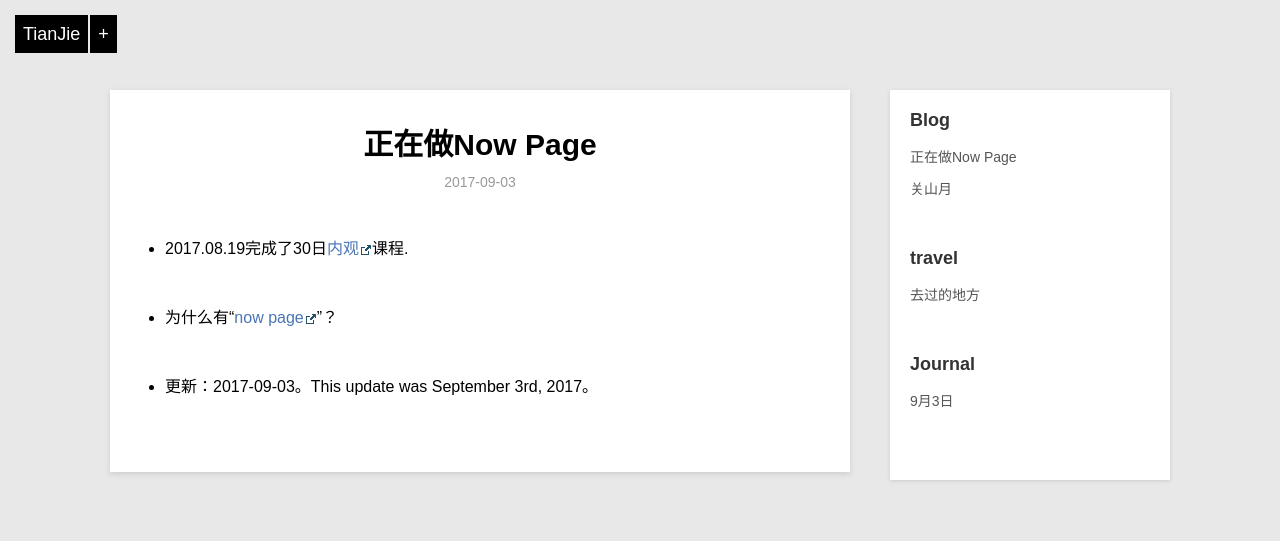
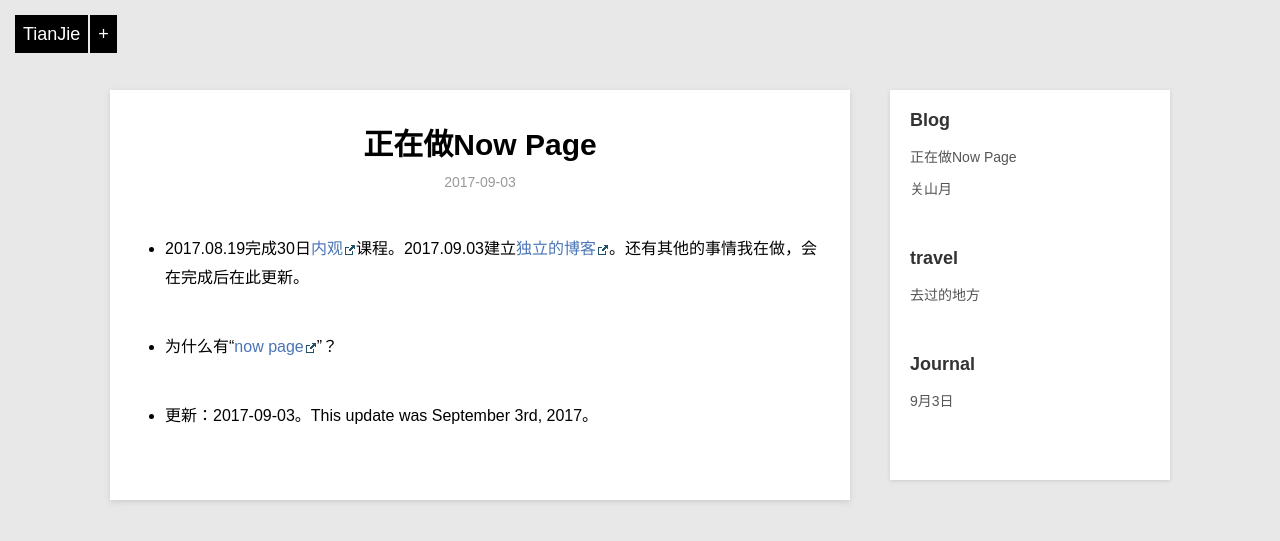
Before and after one commit to violettianjie/violettianjie.github.io, a Jekyll site: the page built from _posts/blog/2017-09-03-whatIamdoingnow.md, in a window 1280 px wide. Shown: the top 541 px of the page. Built offline with Jekyll 4.4.1, drawn with Linux system fonts in a browser that asks for light colours.

Commit message:
Update 2017-09-03-whatIamdoingnow.md

```diff
--- a/_posts/blog/2017-09-03-whatIamdoingnow.md
+++ b/_posts/blog/2017-09-03-whatIamdoingnow.md
@@ -7,7 +7,7 @@ category: blog
 
 
 
-- 2017.08.19完成了30日[内观](https://www.dhamma.org/zh-HANS/index)课程.
+- 2017.08.19完成30日[内观](https://www.dhamma.org/zh-HANS/index)课程。2017.09.03建立[独立的博客](https://violettianjie.github.io)。还有其他的事情我在做，会在完成后在此更新。
 
 - 为什么有“[now page](http://nownownow.com/about)”？
 
```
